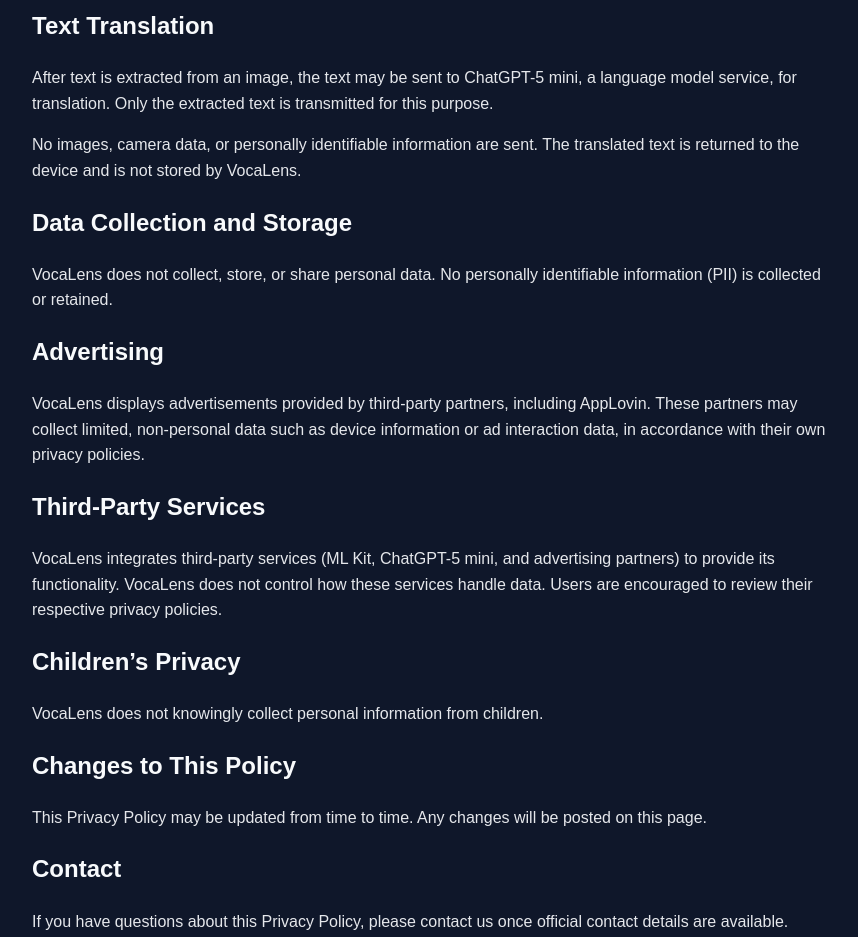
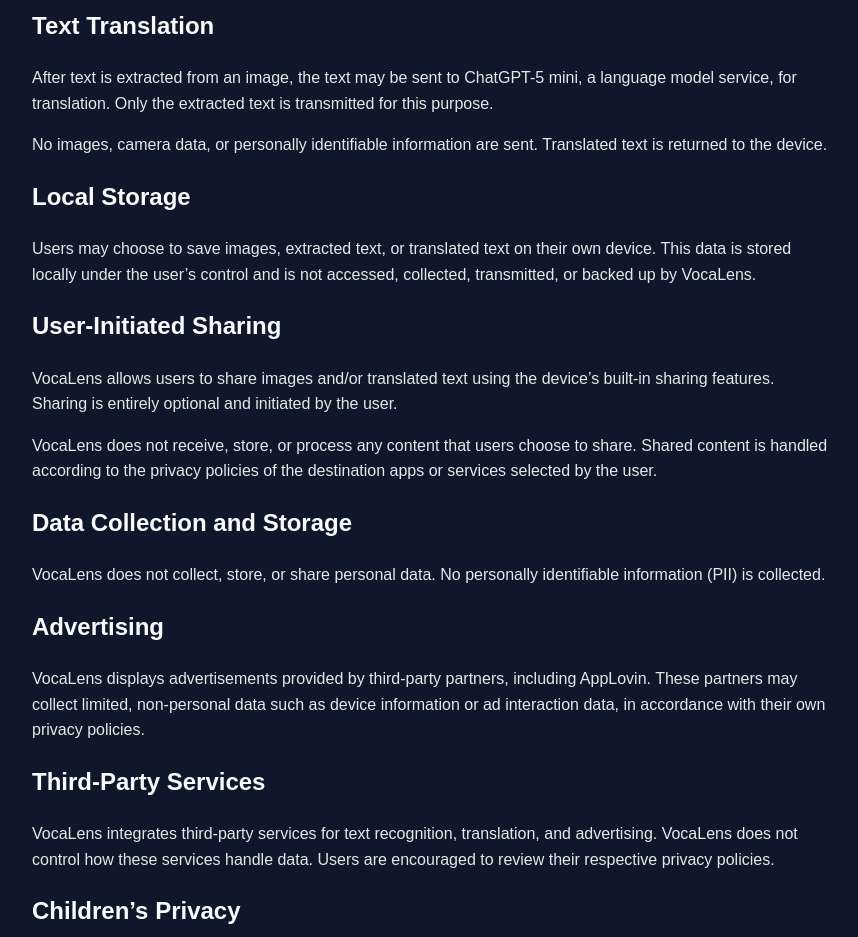
Before and after one commit to bazarman/vocalens, a plain HTML site: page privacy.html in a window 1280 px wide. Shown: the part 620-1557 px from the top of the page, without its empty margins (208-1066 px from the left). Drawn offline with Linux system fonts and the light colour scheme.

Commit message:
Update privacy.html

```diff
--- a/privacy.html
+++ b/privacy.html
@@ -70,13 +70,33 @@
     </p>
     <p>
       No images, camera data, or personally identifiable information are sent.
-      The translated text is returned to the device and is not stored by VocaLens.
+      Translated text is returned to the device.
+    </p>
+
+    <h2>Local Storage</h2>
+    <p>
+      Users may choose to save images, extracted text, or translated text
+      on their own device.
+      This data is stored locally under the user’s control and is not accessed,
+      collected, transmitted, or backed up by VocaLens.
+    </p>
+
+    <h2>User-Initiated Sharing</h2>
+    <p>
+      VocaLens allows users to share images and/or translated text using
+      the device’s built-in sharing features.
+      Sharing is entirely optional and initiated by the user.
+    </p>
+    <p>
+      VocaLens does not receive, store, or process any content that users
+      choose to share. Shared content is handled according to the privacy
+      policies of the destination apps or services selected by the user.
     </p>
 
     <h2>Data Collection and Storage</h2>
     <p>
       VocaLens does not collect, store, or share personal data.
-      No personally identifiable information (PII) is collected or retained.
+      No personally identifiable information (PII) is collected.
     </p>
 
     <h2>Advertising</h2>
@@ -90,8 +110,8 @@
 
     <h2>Third-Party Services</h2>
     <p>
-      VocaLens integrates third-party services (ML Kit, ChatGPT-5 mini,
-      and advertising partners) to provide its functionality.
+      VocaLens integrates third-party services for text recognition,
+      translation, and advertising.
       VocaLens does not control how these services handle data.
       Users are encouraged to review their respective privacy policies.
     </p>
```
